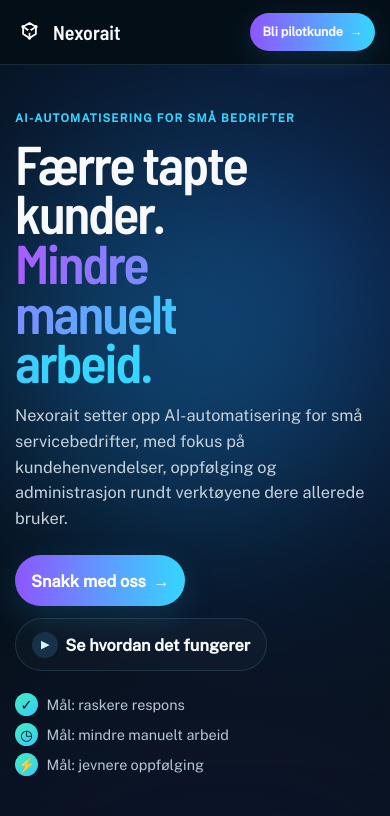
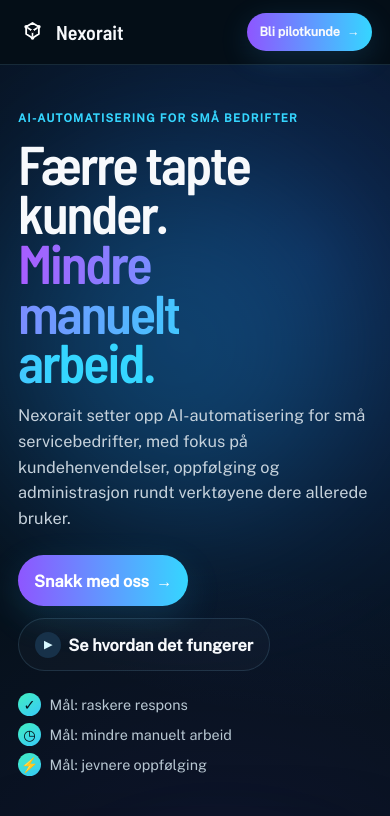
Before and after one commit to nexorait-norway/nexorait-no, a plain HTML site: page index.html in a window 390 px wide. Shown: the top 816 px of the page. Drawn offline with Linux system fonts and the light colour scheme.

Commit message:
Fix mobile layout to full viewport width

```diff
--- a/styles.css
+++ b/styles.css
@@ -64,3 +64,60 @@ a{color:inherit}img{display:block;max-width:100%}.container{width:min(1180px,cal
   details{padding:.95rem 0 1rem}
   summary{font-size:1rem}
 }
+
+
+/* v3.2 mobile full-bleed fix */
+@media (max-width:650px){
+  html,body{
+    width:100%;
+    max-width:none;
+    margin:0;
+    padding:0;
+    overflow-x:hidden;
+    background:#06111c;
+  }
+
+  .site-header,
+  main,
+  .hero,
+  .section,
+  .neon-divider,
+  .site-footer{
+    width:100%;
+    max-width:none;
+    margin-left:0;
+    margin-right:0;
+    border-radius:0;
+  }
+
+  .site-header,
+  .hero{
+    position:relative;
+    left:50%;
+    width:100vw;
+    margin-left:-50vw;
+    margin-right:-50vw;
+  }
+
+  .hero{
+    overflow:hidden;
+  }
+
+  .hero:before{
+    inset:0;
+  }
+
+  .container,
+  .narrow{
+    width:100%;
+    max-width:none;
+    margin-left:auto;
+    margin-right:auto;
+    padding-left:18px;
+    padding-right:18px;
+  }
+
+  .nav{
+    width:100%;
+  }
+}
```
